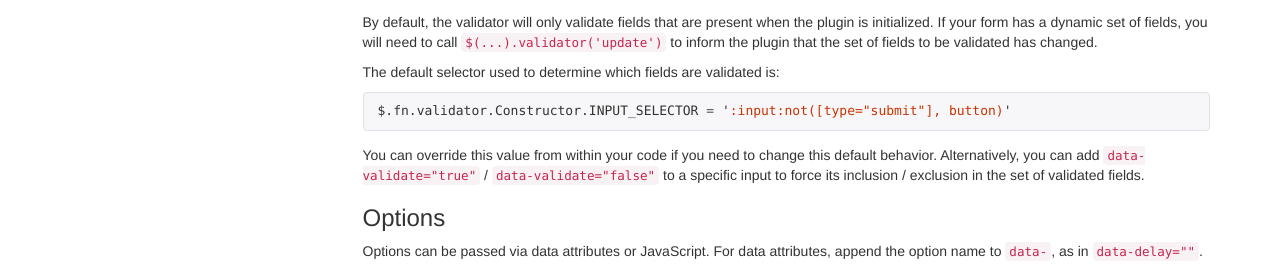
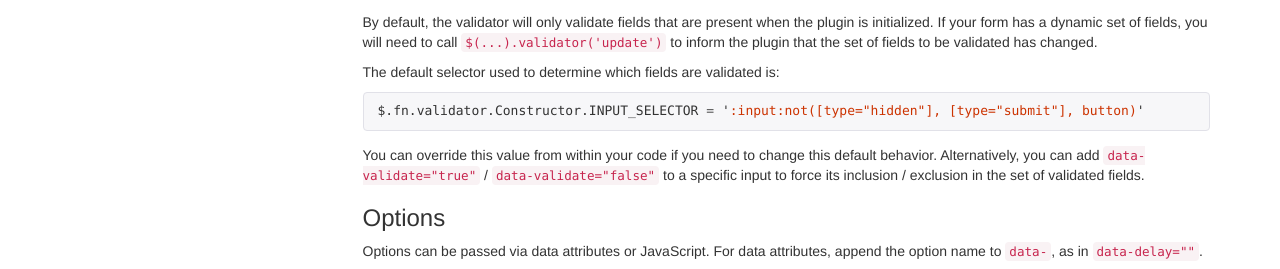
Before and after one commit to 1000hz/bootstrap-validator, a Jekyll site: the page built from docs/index.html, in a window 1280 px wide and 900 px high, scrolled down 3367 px. Shown: the part 157-426 px from the top of the window. Built offline with Jekyll 4.4.1, drawn with Linux system fonts in a browser that asks for light colours; nearby versions of some CDN libraries; comment, search, counter and statistics services are not loaded.

Commit message:
Making the validator ignore inputs of `[type="hidden"]`

```diff
--- a/docs/index.html
+++ b/docs/index.html
@@ -209,7 +209,7 @@ $('#myForm').validator()
     <p>The default selector used to determine which fields are validated is:</p>
 
 {% highlight js %}
-$.fn.validator.Constructor.INPUT_SELECTOR = ':input:not([type="submit"], button)'
+$.fn.validator.Constructor.INPUT_SELECTOR = ':input:not([type="hidden"], [type="submit"], button)'
 {% endhighlight %}
 
       <p>You can override this value from within your code if you need to change this default behavior. Alternatively, you can add <code>data-validate="true"</code> / <code>data-validate="false"</code> to a specific input to force its inclusion / exclusion in the set of validated fields.</p>
--- a/js/validator.js
+++ b/js/validator.js
@@ -68,7 +68,7 @@
 
   Validator.VERSION = '0.10.2'
 
-  Validator.INPUT_SELECTOR = ':input:not([type="submit"], button)'
+  Validator.INPUT_SELECTOR = ':input:not([type="hidden"], [type="submit"], button)'
 
   Validator.FOCUS_OFFSET = 20
 
```
